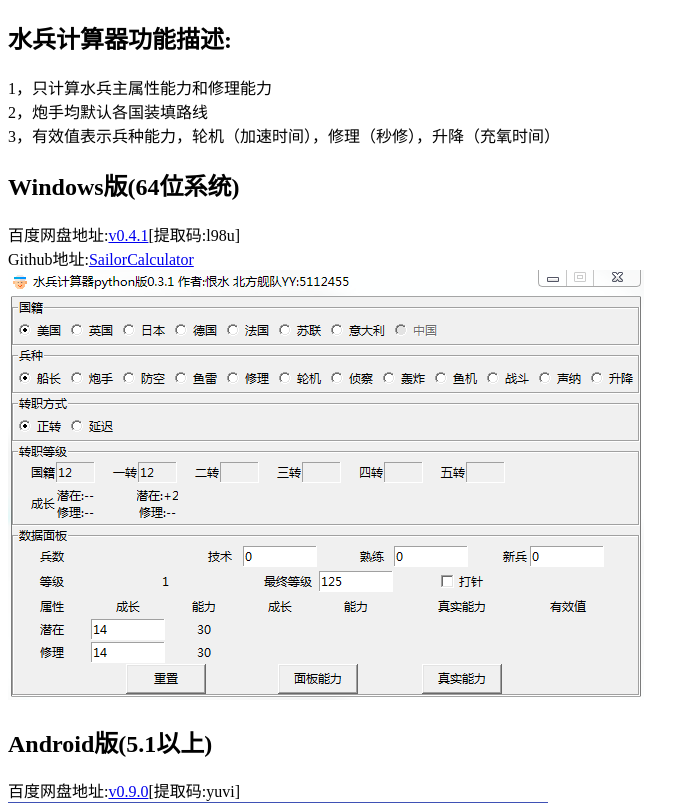
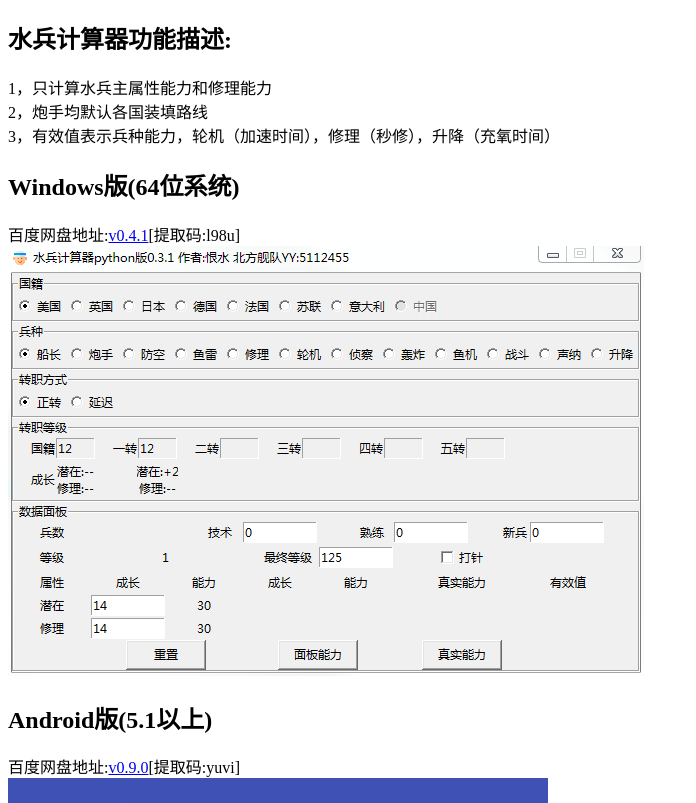
Before and after one commit to laocuo/laocuo.github.io, a plain HTML site: page index.html in a window 1280 px wide. Shown: the top 803 px of the page, without its empty margins (0-696 px from the left). Drawn offline with Linux system fonts and the light colour scheme.

Commit message:
Update index.html

```diff
--- a/index.html
+++ b/index.html
@@ -16,7 +16,6 @@
 <h2>Windows版(64位系统)</h2>
 <p>
 百度网盘地址:<a href="https://pan.baidu.com/s/1-o_Fbh_p2-FzCv8sqfL_6w">v0.4.1</a>[提取码:l98u]<br>
-Github地址:<a href="https://github.com/laocuo/SailorCalculator/releases">SailorCalculator</a><br>
 <img src="images/windows-snapshot.png" width="636" height="430" />
 </p>
 
```
